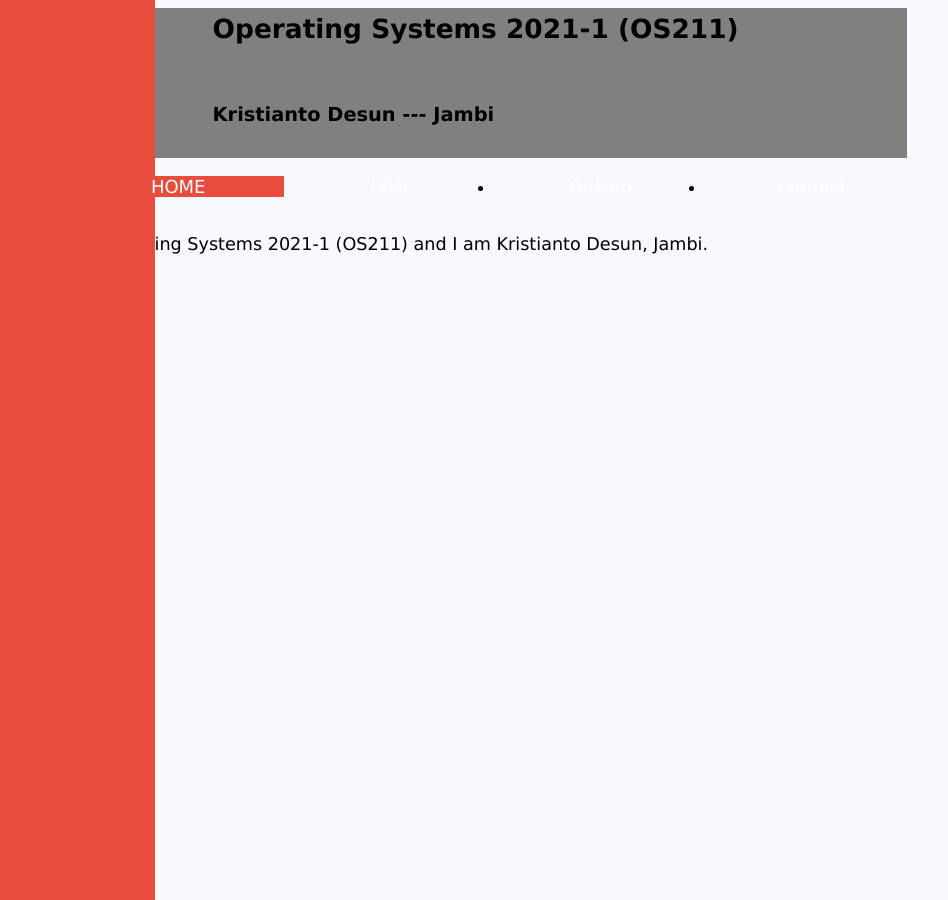
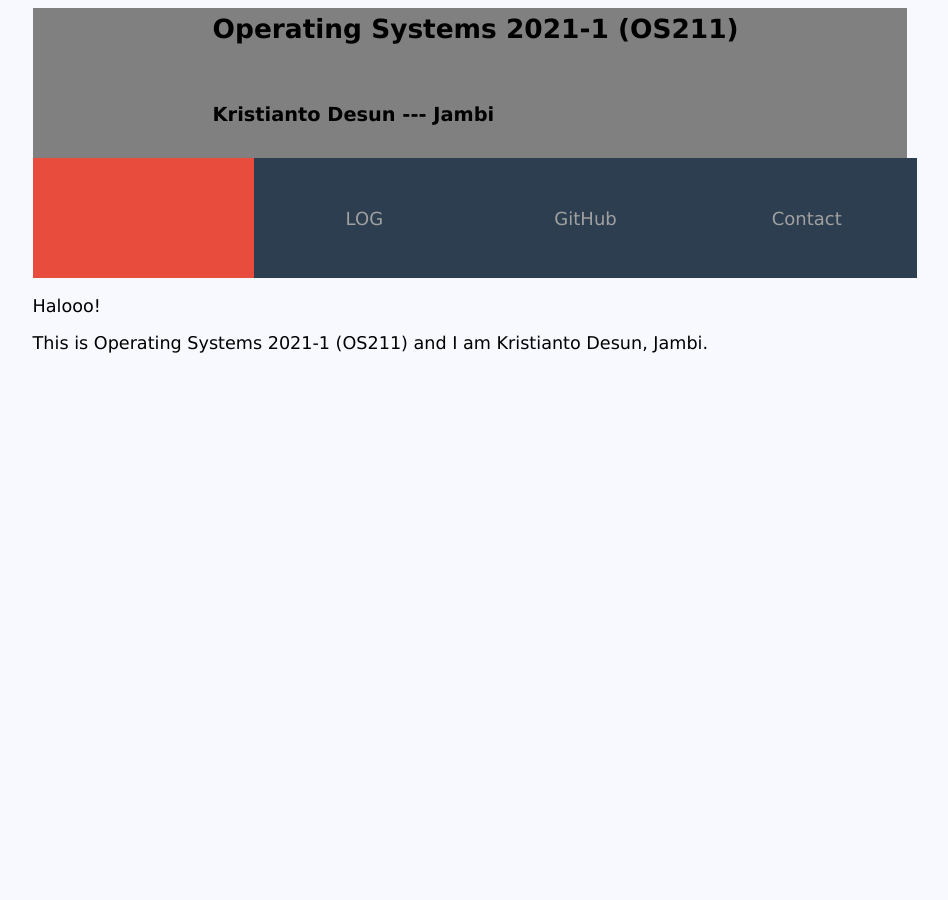
Before and after one commit to KristiantoD/os211, a Jekyll site: the page built from index.md, in a window 1280 px wide. Shown: the whole page, without its empty margins (165-1113 px from the left). Built offline with Jekyll 4.4.1, drawn with Linux system fonts in a browser that asks for light colours.

Commit message:
try fixin navabar

```diff
--- a/assets/css/style.css
+++ b/assets/css/style.css
@@ -144,7 +144,7 @@ pre {
 
 
 
-.menu {{
+.menu {
   list-style: none;
   margin: 0;
   padding: 0;
@@ -156,6 +156,15 @@ pre {
   z-index: 7;}
 
   li{
+      list-style: none;
+    margin: 0;
+    padding: 0;
+    width: 100%;
+    height: 120px;
+    margin: auto;
+    position: relative;
+    background-color: #2c3e50;
+    z-index: 7;
     float: left;
     width: 25%;
     height: 100%;
@@ -163,6 +172,15 @@ pre {
     padding: 0;
   }
     a {
+      list-style: none;
+    margin: 0;
+    padding: 0;
+    width: 100%;
+    height: 120px;
+    margin: auto;
+    position: relative;
+    background-color: #2c3e50;
+    z-index: 7;
     display: flex;
     width: 100%;
     height: 100%;
@@ -177,7 +195,6 @@ pre {
 
 
 
-}
 a.active {
   background-color: #e74c3c;
   pointer-events: none;
```
